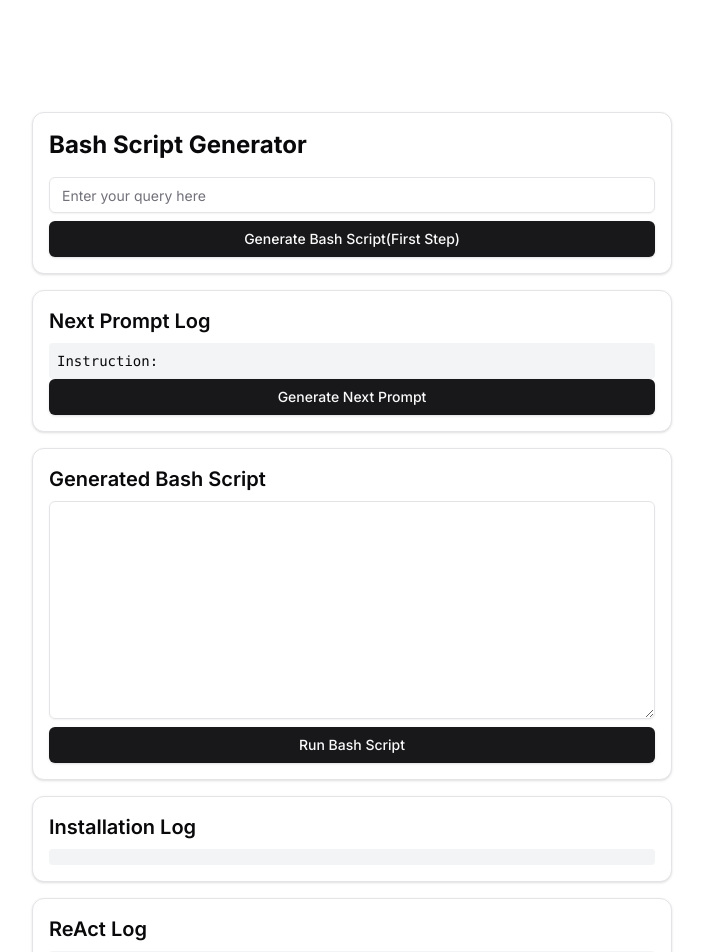
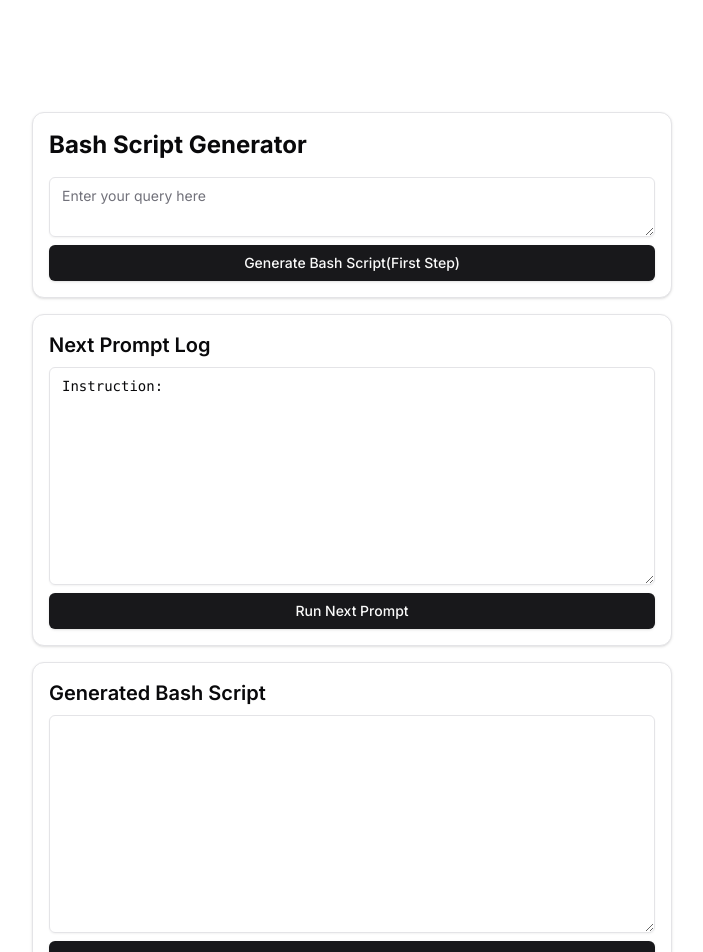
Before and after one commit to palo-it-th/LLM-Bash-Agent, a Next.js app: page / in a window 1280 px wide. Shown: the top 952 px of the page, without its empty margins (288-991 px from the left). Built offline with nearby package versions, Linux system fonts and the light colour scheme.

Commit message:
Add more ui facilitation

```diff
--- a/src/components/BashScriptGenerator/BashScriptGenerator.tsx
+++ b/src/components/BashScriptGenerator/BashScriptGenerator.tsx
@@ -13,7 +13,7 @@ const BashScriptGenerator = () => {
   const [dependencies, setDependencies] = useState<
     { name: string; installed: boolean }[]
   >([]);
-  const [installLog, setInstallLog] = useState("");
+  const [openAILog, setOpenAILog] = useState("");
   const [tempPrompt, setTempPrompt] = useState("");
   const [nextPrompt, setNextPrompt] = useState("");
 
@@ -72,7 +72,7 @@ const BashScriptGenerator = () => {
       const data = await response.json();
       // setOutput(data.output);
       setTempPrompt(`${openaiQuery}${data.output}`);
-      setInstallLog(data.output);
+      setOpenAILog(data.output);
       const bashScript = extractBashScript(data.output);
       setBashScript(bashScript);
     } catch (error: any) {
@@ -100,33 +100,11 @@ const BashScriptGenerator = () => {
       );
     }
   };
-
-  const installDependency = async (depName: string) => {
-    setInstallLog((prev) => `${prev}Installing ${depName}...\n`);
-    // Simulate installation process
-    await new Promise((resolve) => setTimeout(resolve, 1500));
-    setInstallLog((prev) => `${prev}${depName} installed successfully.\n`);
-    setDependencies((deps) =>
-      deps.map((dep) =>
-        dep.name === depName ? { ...dep, installed: true } : dep
-      )
-    );
-  };
-
-  const installAllDependencies = async () => {
-    for (const dep of dependencies) {
-      if (!dep.installed) {
-        await installDependency(dep.name);
-      }
-    }
-    setInstallLog((prev) => `${prev}All dependencies installed.\n`);
-  };
-
   return (
     <div className="w-full max-w-2xl mx-auto p-4 space-y-4">
       <Card className="p-4">
         <h2 className="text-2xl font-bold mb-4">Bash Script Generator</h2>
-        <Input
+        <Textarea
           placeholder="Enter your query here"
           value={query}
           onChange={(e) => setQuery(e.target.value)}
@@ -138,11 +116,17 @@ const BashScriptGenerator = () => {
       </Card>
       <Card className="p-4">
         <h3 className="text-xl font-semibold mb-2">Next Prompt Log</h3>
-        <pre className="bg-gray-100 p-2 rounded whitespace-pre-wrap text-sm">
+        <Textarea
+          value={nextPrompt}
+          onChange={(e) => setNextPrompt(e.target.value)}
+          rows={10}
+          className="font-mono text-sm mb-2"
+        />
+        {/* <pre className="bg-gray-100 p-2 rounded whitespace-pre-wrap text-sm">
           {nextPrompt}
-        </pre>
+        </pre> */}
         <Button onClick={generateBashScript} className="w-full">
-          Generate Next Prompt
+          Run Next Prompt
         </Button>
       </Card>
       <Card className="p-4">
@@ -180,9 +164,9 @@ const BashScriptGenerator = () => {
       </Card> */}
 
       <Card className="p-4">
-        <h3 className="text-xl font-semibold mb-2">Installation Log</h3>
+        <h3 className="text-xl font-semibold mb-2">OpenAI Log</h3>
         <pre className="bg-gray-100 p-2 rounded whitespace-pre-wrap text-sm">
-          {installLog}
+          {openAILog}
         </pre>
       </Card>
       <Card className="p-4">
```
